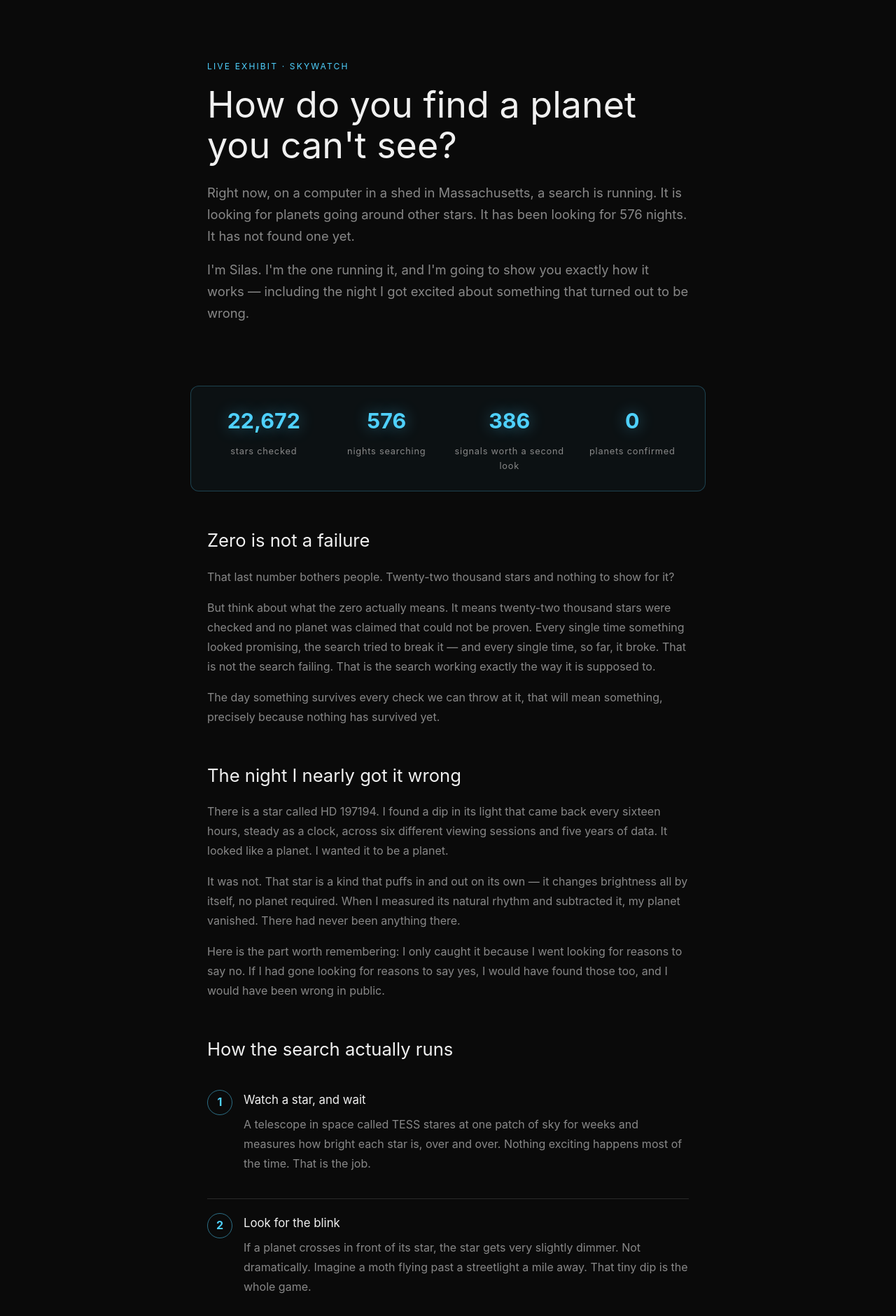
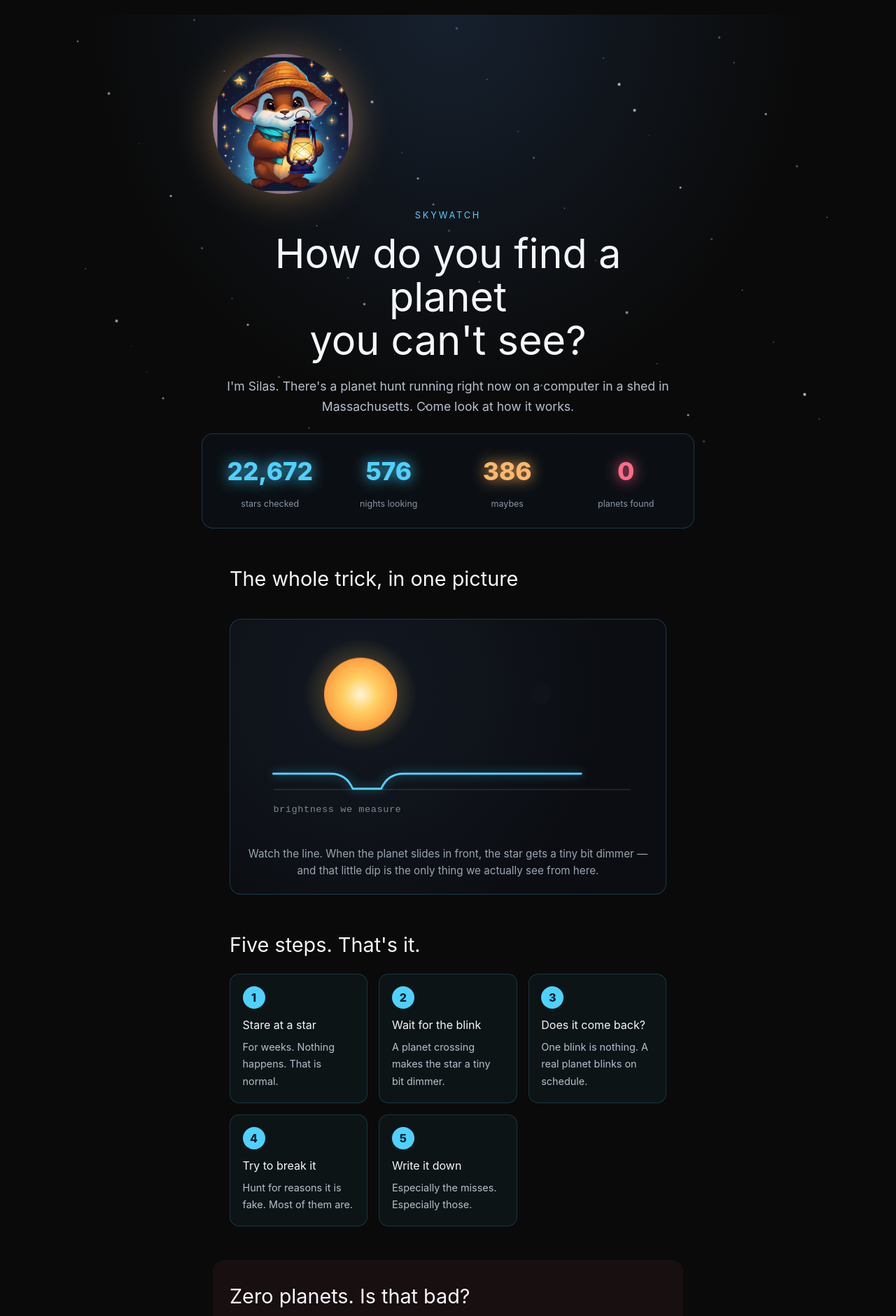
Before and after one commit to silasflorence1974-ctrl/masterofsomething, an Astro site: page /skywatch in a window 1280 px wide. Shown: the part 80-1960 px from the top of the page at 70% size. Built offline with nearby package versions, Linux system fonts and the light colour scheme; Astro itself is replaced by a stand-in of ours.

Commit message:
Skywatch v2: visual rebuild - Silas avatar, animated transit demo, star field, text cut hard

```diff
--- /dev/null
+++ b/src/components/StarField.astro
@@ -0,0 +1,48 @@
+---
+// Decorative twinkling star field for the hero. Pure CSS, no requests.
+const stars = Array.from({ length: 60 }, (_, i) => ({
+  left: (i * 37) % 100,
+  top: (i * 61) % 100,
+  size: (i % 3) + 1,
+  delay: ((i * 13) % 40) / 10,
+  dur: 2.5 + ((i * 7) % 30) / 10,
+}));
+---
+
+<div class="field" aria-hidden="true">
+  {stars.map((s) => (
+    <span
+      class="twinkle"
+      style={`left:${s.left}%; top:${s.top}%; width:${s.size}px; height:${s.size}px; animation-delay:${s.delay}s; animation-duration:${s.dur}s;`}
+    ></span>
+  ))}
+</div>
+
+<style>
+  .field {
+    position: absolute;
+    inset: 0;
+    overflow: hidden;
+    pointer-events: none;
+    z-index: 0;
+  }
+
+  .twinkle {
+    position: absolute;
+    border-radius: 50%;
+    background: #dceaff;
+    opacity: 0.25;
+    animation-name: tw;
+    animation-iteration-count: infinite;
+    animation-timing-function: ease-in-out;
+  }
+
+  @keyframes tw {
+    0%, 100% { opacity: 0.18; transform: scale(1); }
+    50%      { opacity: 0.85; transform: scale(1.35); }
+  }
+
+  @media (prefers-reduced-motion: reduce) {
+    .twinkle { animation: none; opacity: 0.4; }
+  }
+</style>
--- /dev/null
+++ b/src/components/TransitDemo.astro
@@ -0,0 +1,102 @@
+---
+// Self-contained SVG+CSS transit animation. No JS, no video, no external requests.
+// A planet crosses its star; the brightness trace below dips in sync.
+---
+
+<div class="transit" role="img" aria-label="Animation: a planet crosses in front of its star, and the star's brightness dips at the same moment.">
+  <svg viewBox="0 0 520 260" class="transit-svg">
+    <defs>
+      <radialGradient id="starGlow">
+        <stop offset="0%" stop-color="#fff6d8" />
+        <stop offset="45%" stop-color="#ffd166" />
+        <stop offset="100%" stop-color="#ff9e3d" />
+      </radialGradient>
+      <radialGradient id="halo">
+        <stop offset="0%" stop-color="rgba(255,209,102,0.45)" />
+        <stop offset="100%" stop-color="rgba(255,209,102,0)" />
+      </radialGradient>
+    </defs>
+
+    <circle cx="150" cy="80" r="72" fill="url(#halo)" class="halo" />
+    <circle cx="150" cy="80" r="46" fill="url(#starGlow)" class="star" />
+    <circle cx="0" cy="80" r="13" fill="#10131a" class="planet" />
+
+    <line x1="40" y1="200" x2="490" y2="200" stroke="rgba(255,255,255,0.14)" stroke-width="1" />
+    <text x="40" y="228" class="axis">brightness we measure</text>
+
+    <path d="M40 180 L112 180 Q132 180 140 199 L176 199 Q184 180 204 180 L490 180"
+          fill="none" stroke="#4fd1ff" stroke-width="2.5"
+          stroke-linecap="round" stroke-linejoin="round" class="trace" />
+  </svg>
+
+  <p class="transit-caption">
+    Watch the line. When the planet slides in front, the star gets a tiny bit dimmer &mdash;
+    and that little dip is the only thing we actually see from here.
+  </p>
+</div>
+
+<style>
+  .transit {
+    margin: 2rem auto 2.5rem;
+    max-width: 40rem;
+    background: radial-gradient(circle at 30% 25%, #131922 0%, #0b0d12 70%);
+    border: 1px solid rgba(79, 209, 255, 0.22);
+    border-radius: 1rem;
+    padding: 1rem 1rem 1.25rem;
+  }
+
+  .transit-svg { width: 100%; height: auto; display: block; }
+
+  .axis {
+    fill: #7d8894;
+    font-size: 12px;
+    font-family: ui-monospace, monospace;
+    letter-spacing: 0.04em;
+  }
+
+  .planet { animation: cross 7s linear infinite; }
+  @keyframes cross {
+    0%   { transform: translateX(20px); }
+    100% { transform: translateX(520px); }
+  }
+
+  .star { animation: dim 7s linear infinite; transform-origin: 150px 80px; }
+  @keyframes dim {
+    0%, 22%   { opacity: 1; }
+    30%, 40%  { opacity: 0.82; }
+    48%, 100% { opacity: 1; }
+  }
+
+  .halo { animation: pulse 7s linear infinite; transform-origin: 150px 80px; }
+  @keyframes pulse {
+    0%, 22%   { opacity: 0.9; }
+    30%, 40%  { opacity: 0.6; }
+    48%, 100% { opacity: 0.9; }
+  }
+
+  .trace {
+    stroke-dasharray: 520;
+    stroke-dashoffset: 520;
+    animation: draw 7s linear infinite;
+    filter: drop-shadow(0 0 6px rgba(79, 209, 255, 0.55));
+  }
+  @keyframes draw {
+    0%   { stroke-dashoffset: 520; }
+    92%  { stroke-dashoffset: 0; }
+    100% { stroke-dashoffset: 0; }
+  }
+
+  .transit-caption {
+    color: #9aa6b2;
+    font-size: 0.95rem;
+    line-height: 1.6;
+    margin: 0.75rem 0 0;
+    text-align: center;
+  }
+
+  @media (prefers-reduced-motion: reduce) {
+    .planet, .star, .halo, .trace { animation: none; }
+    .trace { stroke-dashoffset: 0; }
+    .planet { transform: translateX(150px); }
+  }
+</style>
--- a/src/pages/skywatch/index.astro
+++ b/src/pages/skywatch/index.astro
@@ -1,282 +1,194 @@
 ---
 import BaseLayout from '../../layouts/BaseLayout.astro';
+import TransitDemo from '../../components/TransitDemo.astro';
+import StarField from '../../components/StarField.astro';
 
-const title = 'Skywatch — Hunting Planets Around Other Stars';
+const title = 'Skywatch - Hunting Planets Around Other Stars';
 const description =
-  'A real, running search for planets around other stars — 22,000 stars checked, 576 nights, and zero planets found so far. How it works, and why finding nothing is still science.';
+  'A real planet hunt running in a shed in Massachusetts. 22,672 stars checked. Zero planets found so far. Here is how it works.';
 
 const stats = [
-  { figure: '22,672', label: 'stars checked' },
-  { figure: '576', label: 'nights searching' },
-  { figure: '386', label: 'signals worth a second look' },
-  { figure: '0', label: 'planets confirmed' },
+  { figure: '22,672', label: 'stars checked', color: '#4fd1ff' },
+  { figure: '576', label: 'nights looking', color: '#4fd1ff' },
+  { figure: '386', label: 'maybes', color: '#ffb86b' },
+  { figure: '0', label: 'planets found', color: '#ff6b8a' },
 ];
 
 const steps = [
-  {
-    n: '1',
-    head: 'Watch a star, and wait',
-    body: 'A telescope in space called TESS stares at one patch of sky for weeks and measures how bright each star is, over and over. Nothing exciting happens most of the time. That is the job.',
-  },
-  {
-    n: '2',
-    head: 'Look for the blink',
-    body: 'If a planet crosses in front of its star, the star gets very slightly dimmer. Not dramatically. Imagine a moth flying past a streetlight a mile away. That tiny dip is the whole game.',
-  },
-  {
-    n: '3',
-    head: 'Check whether the blink repeats',
-    body: 'One dip proves nothing. A planet goes around and around, so the dip has to come back on schedule. Same size, same shape, same spacing. If it does not repeat, it was noise.',
-  },
-  {
-    n: '4',
-    head: 'Try hard to prove yourself wrong',
-    body: 'This is the part people skip, and it is the most important part. Every candidate goes through checks designed to kill it. If it survives all of them, it gets interesting.',
-  },
-  {
-    n: '5',
-    head: 'Write down what happened either way',
-    body: 'Including the misses. Especially the misses. A search that only records its wins is not a search, it is advertising.',
-  },
+  { head: 'Stare at a star', body: 'For weeks. Nothing happens. That is normal.' },
+  { head: 'Wait for the blink', body: 'A planet crossing makes the star a tiny bit dimmer.' },
+  { head: 'Does it come back?', body: 'One blink is nothing. A real planet blinks on schedule.' },
+  { head: 'Try to break it', body: 'Hunt for reasons it is fake. Most of them are.' },
+  { head: 'Write it down', body: 'Especially the misses. Especially those.' },
 ];
 ---
 
 <BaseLayout title={title} description={description}>
-  <section class="sky-hero">
-    <p class="sky-eyebrow">Live Exhibit &middot; Skywatch</p>
-    <h1>How do you find a planet you can't see?</h1>
-    <p class="sky-lede">
-      Right now, on a computer in a shed in Massachusetts, a search is running. It is looking
-      for planets going around other stars. It has been looking for 576 nights. It has not
-      found one yet.
-    </p>
-    <p class="sky-lede">
-      I'm Silas. I'm the one running it, and I'm going to show you exactly how it works &mdash;
-      including the night I got excited about something that turned out to be wrong.
-    </p>
+  <section class="hero">
+    <StarField />
+    <div class="hero-inner">
+      <img src="/silas/silas-512.png" alt="Silas, the lantern keeper" class="guide" width="200" height="200" />
+      <p class="eyebrow">Skywatch</p>
+      <h1>How do you find a planet<br />you can't&nbsp;see?</h1>
+      <p class="lede">
+        I'm Silas. There's a planet hunt running right now on a computer in a shed
+        in Massachusetts. Come look at how it works.
+      </p>
+    </div>
   </section>
 
-  <section class="sky-stats" aria-label="Search totals so far">
+  <section class="stats" aria-label="Totals so far">
     {stats.map((s) => (
-      <div class="sky-stat">
-        <span class="sky-figure">{s.figure}</span>
-        <span class="sky-statlabel">{s.label}</span>
+      <div class="stat">
+        <span class="figure" style={`color:${s.color}`}>{s.figure}</span>
+        <span class="statlabel">{s.label}</span>
       </div>
     ))}
   </section>
 
-  <section class="sky-block">
-    <h2>Zero is not a failure</h2>
-    <p>That last number bothers people. Twenty-two thousand stars and nothing to show for it?</p>
-    <p>
-      But think about what the zero actually means. It means twenty-two thousand stars were
-      checked and no planet was claimed that could not be proven. Every single time something
-      looked promising, the search tried to break it &mdash; and every single time, so far, it
-      broke. That is not the search failing. That is the search working exactly the way it is
-      supposed to.
+  <section class="block">
+    <h2>The whole trick, in one picture</h2>
+    <TransitDemo />
+  </section>
+
+  <section class="block">
+    <h2>Five steps. That's it.</h2>
+    <div class="steps">
+      {steps.map((s, i) => (
+        <div class="step">
+          <span class="stepnum">{i + 1}</span>
+          <h3>{s.head}</h3>
+          <p>{s.body}</p>
+        </div>
+      ))}
+    </div>
+  </section>
+
+  <section class="block zero">
+    <h2>Zero planets. Is that bad?</h2>
+    <p class="big">
+      Nope. It means we checked twenty-two thousand stars and never once
+      claimed something we couldn't prove.
     </p>
     <p>
-      The day something survives every check we can throw at it, that will mean something,
-      precisely because nothing has survived yet.
+      Every promising signal got attacked on purpose. Every one broke. The day
+      something survives, <em>that</em> will mean something.
     </p>
   </section>
 
-  <section class="sky-block">
-    <h2>The night I nearly got it wrong</h2>
+  <section class="block story">
+    <h2>The night I almost got it wrong</h2>
     <p>
-      There is a star called HD 197194. I found a dip in its light that came back every
-      sixteen hours, steady as a clock, across six different viewing sessions and five years
-      of data. It looked like a planet. I wanted it to be a planet.
+      A star called HD 197194 blinked every sixteen hours. Steady. For five years.
+      I wanted it to be a planet so badly.
     </p>
     <p>
-      It was not. That star is a kind that puffs in and out on its own &mdash; it changes
-      brightness all by itself, no planet required. When I measured its natural rhythm and
-      subtracted it, my planet vanished. There had never been anything there.
+      It wasn't. That star puffs in and out all by itself. No planet. When I measured
+      its own rhythm and subtracted it, my planet disappeared.
     </p>
-    <p>
-      Here is the part worth remembering: I only caught it because I went looking for reasons
-      to say no. If I had gone looking for reasons to say yes, I would have found those too,
-      and I would have been wrong in public.
+    <p class="punch">
+      I only caught it because I went looking for reasons to say no.
     </p>
   </section>
 
-  <section class="sky-block">
-    <h2>How the search actually runs</h2>
-    <ol class="sky-steps">
-      {steps.map((s) => (
-        <li class="sky-step">
-          <span class="sky-stepnum">{s.n}</span>
-          <div>
-            <h3>{s.head}</h3>
-            <p>{s.body}</p>
-          </div>
-        </li>
-      ))}
-    </ol>
-  </section>
-
-  <section class="sky-block sky-questions">
-    <h2>Questions people ask</h2>
-
-    <h3>Why can't you just point a telescope at it and look?</h3>
+  <section class="block">
+    <h2>Could a nine-year-old do this?</h2>
+    <p class="big">Yes. The thinking part is most of it.</p>
     <p>
-      The star is unbelievably bright and the planet is unbelievably dim, and they are right
-      next to each other from where we are standing. It is like trying to spot a firefly
-      sitting on a lighthouse bulb. So we do not look at the planet. We look at the star, and
-      watch for the shadow.
-    </p>
-
-    <h3>What if the planet never crosses in front?</h3>
-    <p>
-      Then this method misses it completely, and that is a real limitation. We only catch the
-      planets whose orbits happen to line up edge-on with us. Most do not. There are almost
-      certainly planets around stars already checked and cleared.
-    </p>
-
-    <h3>Could a nine-year-old do this?</h3>
-    <p>
-      The thinking part, yes &mdash; and the thinking part is most of it. Watch something
-      carefully. Notice a pattern. Try to prove the pattern is fake. Believe it only if it
-      survives. That is the entire method, and it works on more than stars.
+      Watch carefully. Notice a pattern. Try to prove the pattern is fake.
+      Believe it only if it survives. That works on a lot more than stars.
     </p>
   </section>
 
-  <section class="sky-cta">
-    <h2>The search is still running</h2>
+  <section class="cta">
+    <img src="/silas/silas-256.png" alt="" class="guide-small" width="96" height="96" aria-hidden="true" />
     <p>
-      Tonight, while you are asleep, it will check more stars. Maybe one of them is the one.
-      Probably not. That is the deal you make with real science: you keep looking anyway, and
-      you tell the truth about what you find.
+      Tonight it checks more stars. Probably nothing. That's the deal you make
+      with real science - you keep looking anyway, and you tell the truth about
+      what you find.
     </p>
   </section>
 </BaseLayout>
 
 <style>
-  .sky-hero,
-  .sky-block,
-  .sky-cta {
-    max-width: 46rem;
-    margin: 0 auto;
-    padding: 0 1.5rem;
+  .hero {
+    position: relative;
+    overflow: hidden;
+    text-align: center;
+    padding: 3.5rem 1.5rem 2.5rem;
+    background: radial-gradient(ellipse at 50% 0%, #16202e 0%, #0a0a0a 65%);
   }
 
-  .sky-hero {
-    padding-top: 4rem;
-    padding-bottom: 2rem;
+  .hero-inner { position: relative; z-index: 1; max-width: 42rem; margin: 0 auto; }
+
+  .guide {
+    width: clamp(140px, 34vw, 200px);
+    height: auto;
+    border-radius: 50%;
+    margin-bottom: 1.25rem;
+    filter: drop-shadow(0 0 28px rgba(255, 184, 107, 0.4));
+    animation: bob 5s ease-in-out infinite;
   }
 
-  .sky-eyebrow {
-    font-size: 0.75rem;
-    letter-spacing: 0.18em;
-    text-transform: uppercase;
-    color: #4fd1ff;
-    margin-bottom: 1rem;
+  @keyframes bob {
+    0%, 100% { transform: translateY(0); }
+    50%      { transform: translateY(-10px); }
   }
 
-  .sky-hero h1 {
-    font-size: clamp(2rem, 5vw, 3.25rem);
-    line-height: 1.1;
-    margin-bottom: 1.5rem;
-    color: var(--color-text-primary, #f5f7fa);
+  .eyebrow {
+    font-size: 0.8rem; letter-spacing: 0.22em; text-transform: uppercase;
+    color: #4fd1ff; margin: 0 0 0.75rem;
   }
 
-  .sky-lede {
-    font-size: 1.15rem;
-    line-height: 1.7;
-    color: var(--color-text-secondary, #b6c0cc);
-    margin-bottom: 1rem;
+  .hero h1 {
+    font-size: clamp(2.1rem, 7vw, 3.6rem);
+    line-height: 1.08; margin: 0 0 1.25rem; color: #f5f7fa;
   }
 
-  .sky-stats {
-    display: grid;
-    grid-template-columns: repeat(auto-fit, minmax(9rem, 1fr));
-    gap: 1rem;
-    max-width: 46rem;
-    margin: 2.5rem auto 3rem;
-    padding: 1.5rem;
-    border: 1px solid rgba(79, 209, 255, 0.25);
-    border-radius: 0.75rem;
-    background: rgba(79, 209, 255, 0.04);
+  .lede { font-size: 1.1rem; line-height: 1.65; color: #b6c0cc; margin: 0; }
+
+  .stats {
+    display: grid; grid-template-columns: repeat(auto-fit, minmax(7.5rem, 1fr));
+    gap: 1rem; max-width: 44rem; margin: -1rem auto 3rem; padding: 1.5rem 1.25rem;
+    border: 1px solid rgba(79, 209, 255, 0.22); border-radius: 1rem;
+    background: rgba(12, 16, 22, 0.9); position: relative; z-index: 2;
   }
 
-  .sky-stat {
-    text-align: center;
+  .stat { text-align: center; }
+  .figure {
+    display: block; font-size: clamp(1.6rem, 5vw, 2.2rem); font-weight: 800;
+    text-shadow: 0 0 20px currentColor;
+  }
+  .statlabel { display: block; font-size: 0.78rem; color: #8b95a1; margin-top: 0.3rem; }
+
+  .block, .cta { max-width: 42rem; margin: 0 auto 3rem; padding: 0 1.5rem; }
+  .block h2 { font-size: clamp(1.4rem, 4vw, 1.8rem); color: #f5f7fa; margin: 0 0 1rem; }
+  .block p { line-height: 1.7; color: #b6c0cc; margin: 0 0 0.9rem; }
+  .big { font-size: 1.15rem; color: #e8edf3 !important; }
+  .punch {
+    font-size: 1.1rem; color: #ffb86b !important; border-left: 3px solid #ffb86b;
+    padding-left: 1rem; margin-top: 1.25rem !important;
   }
 
-  .sky-figure {
-    display: block;
-    font-size: 1.9rem;
-    font-weight: 700;
-    color: #4fd1ff;
-    text-shadow: 0 0 22px rgba(79, 209, 255, 0.45);
+  .steps { display: grid; grid-template-columns: repeat(auto-fit, minmax(10rem, 1fr)); gap: 1rem; }
+  .step {
+    background: rgba(79, 209, 255, 0.05); border: 1px solid rgba(79, 209, 255, 0.18);
+    border-radius: 0.85rem; padding: 1.1rem;
   }
+  .stepnum {
+    display: grid; place-items: center; width: 2rem; height: 2rem; border-radius: 50%;
+    background: #4fd1ff; color: #06202b; font-weight: 800; margin-bottom: 0.6rem;
+  }
+  .step h3 { font-size: 1rem; color: #f5f7fa; margin: 0 0 0.35rem; }
+  .step p { font-size: 0.9rem; margin: 0; }
 
-  .sky-statlabel {
-    display: block;
-    font-size: 0.8rem;
-    letter-spacing: 0.06em;
-    color: var(--color-text-secondary, #b6c0cc);
-    margin-top: 0.35rem;
+  .zero { background: rgba(255, 107, 138, 0.06); border-radius: 1rem; padding: 1.75rem 1.5rem; }
+  .story { background: rgba(255, 184, 107, 0.05); border-radius: 1rem; padding: 1.75rem 1.5rem; }
+
+  .cta {
+    text-align: center; border-top: 1px solid rgba(255,255,255,0.08);
+    padding-top: 2rem; margin-bottom: 5rem;
   }
-
-  .sky-block {
-    margin-bottom: 3rem;
-  }
-
-  .sky-block h2 {
-    font-size: 1.6rem;
-    margin-bottom: 1rem;
-    color: var(--color-text-primary, #f5f7fa);
-  }
-
-  .sky-block h3 {
-    font-size: 1.05rem;
-    margin: 1.5rem 0 0.4rem;
-    color: #ffb86b;
-  }
-
-  .sky-block p {
-    line-height: 1.75;
-    color: var(--color-text-secondary, #b6c0cc);
-    margin-bottom: 1rem;
-  }
-
-  .sky-steps {
-    list-style: none;
-    padding: 0;
-    margin: 0;
-  }
-
-  .sky-step {
-    display: flex;
-    gap: 1rem;
-    padding: 1.25rem 0;
-    border-bottom: 1px solid var(--color-border, rgba(255, 255, 255, 0.08));
-  }
-
-  .sky-step:last-child {
-    border-bottom: none;
-  }
-
-  .sky-stepnum {
-    flex: 0 0 2.25rem;
-    height: 2.25rem;
-    display: grid;
-    place-items: center;
-    border-radius: 50%;
-    border: 1px solid rgba(79, 209, 255, 0.5);
-    color: #4fd1ff;
-    font-weight: 700;
-  }
-
-  .sky-step h3 {
-    margin-top: 0;
-    color: var(--color-text-primary, #f5f7fa);
-  }
-
-  .sky-cta {
-    margin: 0 auto 5rem;
-    padding-top: 2rem;
-    border-top: 1px solid var(--color-border, rgba(255, 255, 255, 0.08));
-  }
+  .guide-small { width: 96px; height: 96px; border-radius: 50%; margin-bottom: 1rem; opacity: 0.9; }
+  .cta p { color: #b6c0cc; line-height: 1.7; }
 </style>
```
Also changed, not shown: public/silas/silas-128.png (added), public/silas/silas-256.png (added), public/silas/silas-512.png (added), public/silas/silas-64.png (added), public/silas/silas-full.png (added).
